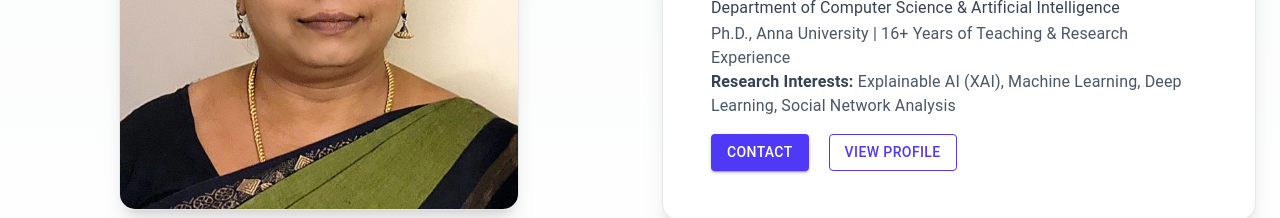
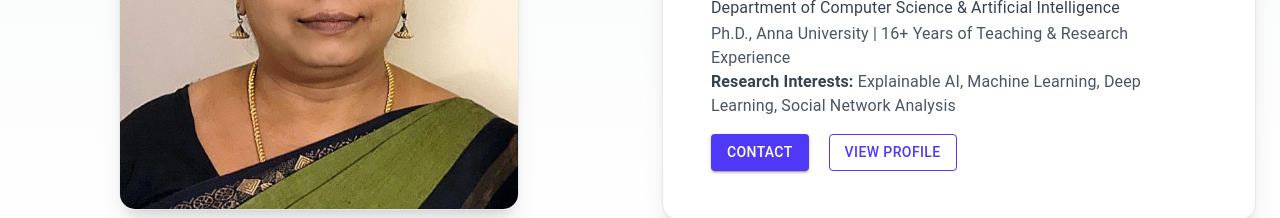
Before and after one commit to ShriVenkateshBabu/Vairachilai, a React (Vite) app: page / in a window 1280 px wide. Shown: the part 279-497 px from the top of the page. Built offline with nearby package versions, Linux system fonts and the light colour scheme.

Commit message:
lastetst

```diff
--- a/src/components/HeroSection.jsx
+++ b/src/components/HeroSection.jsx
@@ -118,7 +118,7 @@ const HeroSection = () => {
                             aria-label="Research interests in Explainable AI, Machine Learning, Deep Learning, Social Network Analysis"
                         >
                             <span className="font-semibold text-gray-700">Research Interests:</span>{" "}
-                            Explainable AI (XAI), Machine Learning, Deep Learning, Social Network Analysis
+                            Explainable AI, Machine Learning, Deep Learning, Social Network Analysis
                         </Typography>
 
                         {/* Buttons */}
--- a/src/pages/About.jsx
+++ b/src/pages/About.jsx
@@ -8,7 +8,7 @@ const summaryPoints = [
     "16+ years of experience in engineering colleges and universities",
     "Published 3 SCI and 30+ Scopus-indexed journal papers",
     "Successfully guided 2 Ph.D. scholars",
-    "Currently supervising 7 Ph.D. scholars",
+    "Currently supervising 6 Ph.D. scholars",
     "Expertise in Deep Learning, Machine Learning, and Data Science",
 ];
 
--- a/src/pages/Contact.jsx
+++ b/src/pages/Contact.jsx
@@ -41,7 +41,7 @@ const Contact = () => {
 
                         {/* LinkedIn */}
                         <a
-                            href="linkedin.com/in/vairachilai-shenbagavel-2962a550"
+                            href="http://linkedin.com/in/vairachilai-shenbagavel-2962a550"
                             target="_blank"
                             rel="noopener noreferrer"
                             className="w-10 h-10 rounded-full bg-white/20 flex items-center justify-center hover:bg-white hover:text-indigo-600 transition"
```
